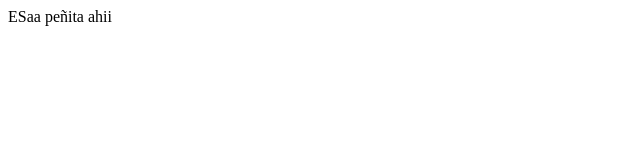
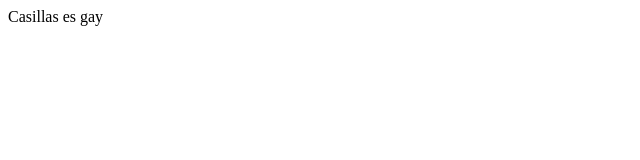
Before and after one commit to Fegoca/Ejercicios, a plain HTML site: page index.html in a window 1280 px wide. Shown: the full height of the page, 0-640 px from the left. Drawn offline with Linux system fonts and the light colour scheme.

Commit message:
Segunda subida

```diff
--- a/index.html
+++ b/index.html
@@ -7,6 +7,6 @@
     <title>Document</title>
 </head>
 <body>
-    ESaa peñita ahii
+    Casillas es gay
 </body>
 </html>
```
